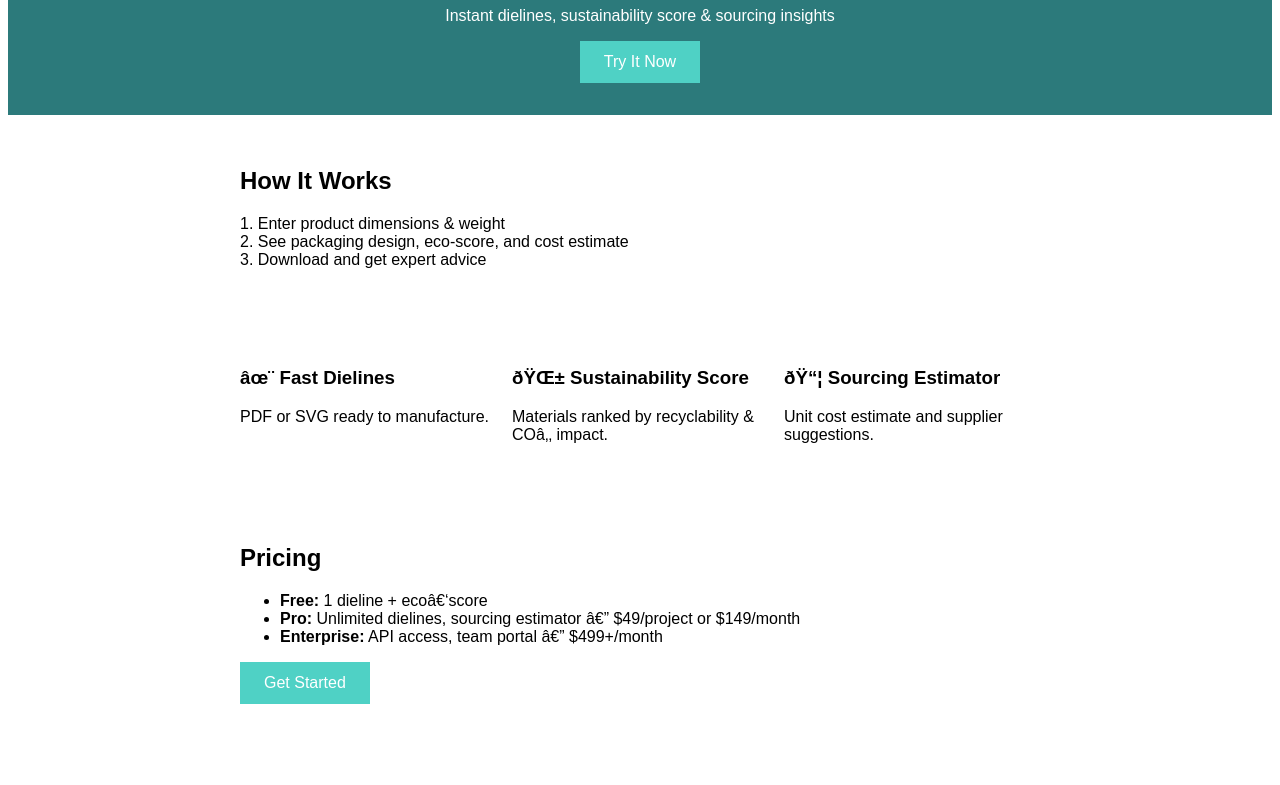
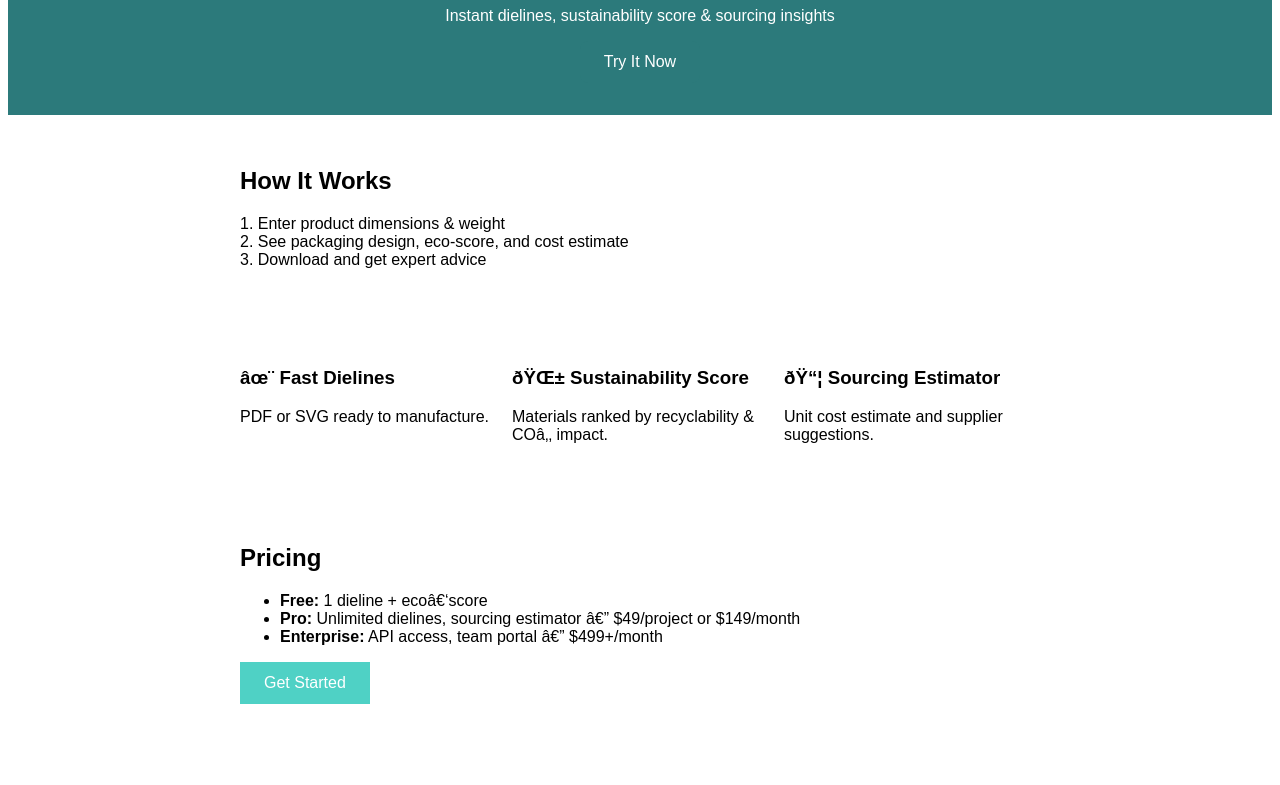
Before and after one commit to gburch1/Pkg1, a plain HTML site: page index.html in a window 1280 px wide. Shown: the part 113-898 px from the top of the page. Drawn offline with Linux system fonts and the light colour scheme.

Commit message:
add streamlit tool kit

```diff
--- a/index.html
+++ b/index.html
@@ -18,7 +18,12 @@
   <header>
     <h1>AI Packaging Generator</h1>
     <p>Instant dielines, sustainability score & sourcing insights</p>
-    <button onclick="location.href='#tool'">Try It Now</button>
+    <a href="https://gburchpkg.streamlit.app" target="_blank">
+  <button style="padding: 12px 24px; font-size: 1rem; background-color: #2c7a7b; color: white; border: none; border-radius: 8px; cursor: pointer;">
+    Try It Now
+  </button>
+</a>
+
   </header>
   <section id="how-it-works">
     <h2>How It Works</h2>
```
